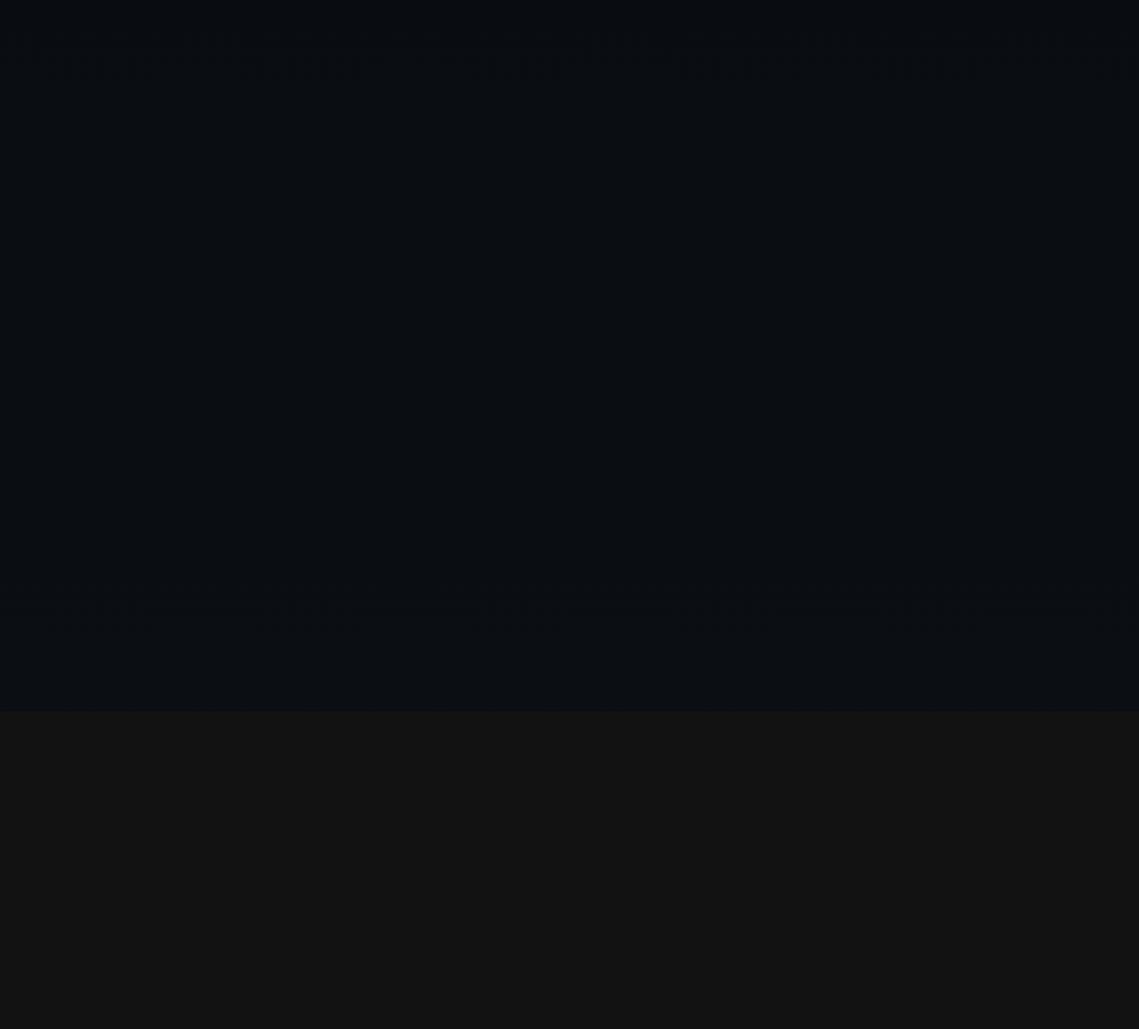
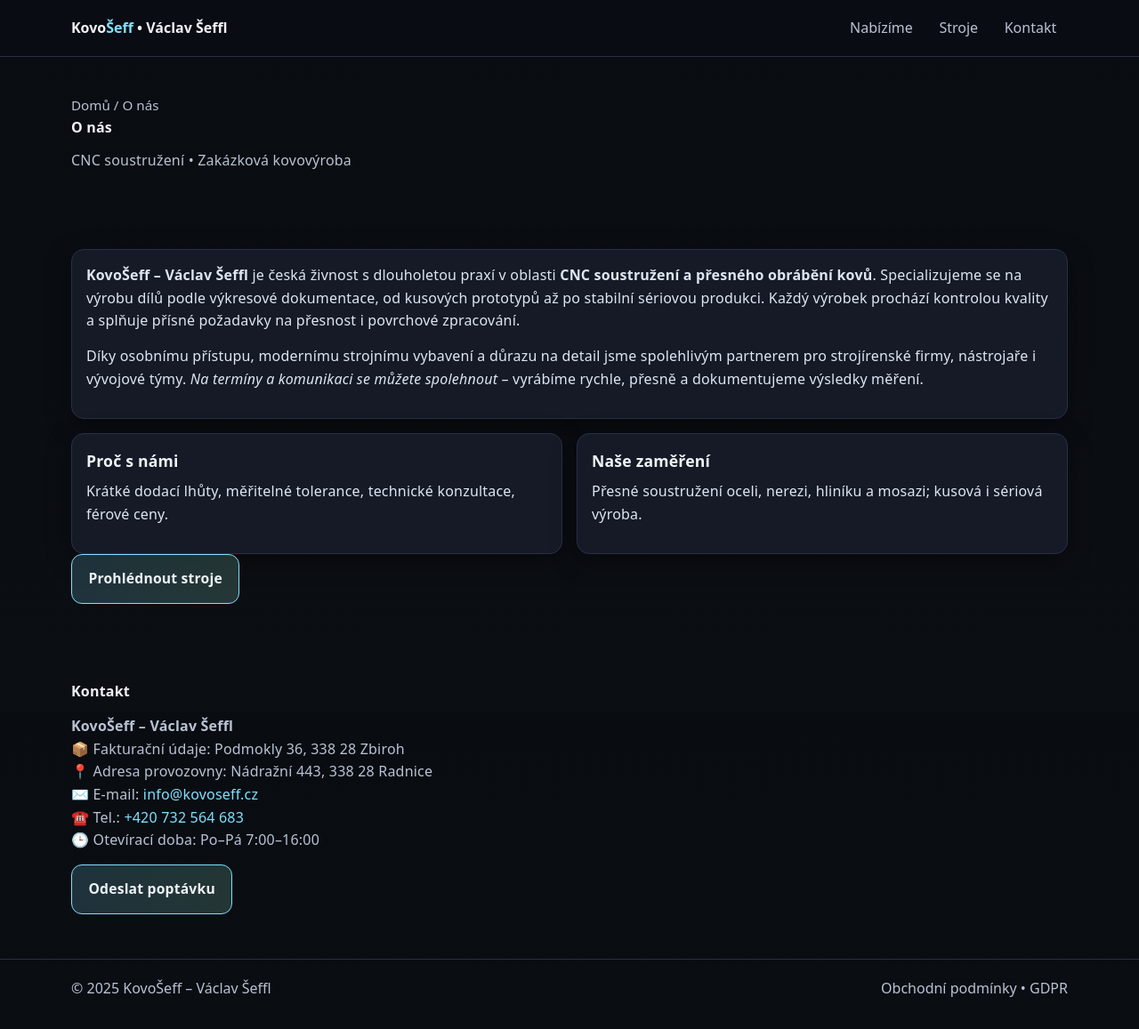
Before and after one commit to sefflovapetra-alt/KOVOSEFF, a plain HTML site: page onas.html in a window 1280 px wide. Shown: the whole page at 89% size. Before the commit the page ends 800 px from the top, so only its background shows below. Drawn offline with Linux system fonts and the light colour scheme.

Commit message:
Update onas.html

```diff
--- a/onas.html
+++ b/onas.html
@@ -82,4 +82,99 @@
     .brand{font-weight:800}.brand span{color:var(--accent)}
     .links{display:flex;gap:.25rem}
     .links a{display:inline-block;padding:.55rem .8rem;border-radius:10px;color:var(--text-muted);transition:background var(--trans-fast),color var(--trans-fast),transform var(--trans-fast)}
-    .links a:hover
+    .links a:hover{background:rgba(127,225,255,.12);color:var(--text);text-decoration:none;transform:translateY(-1px)}
+    .links a:focus-visible{outline:none;box-shadow:var(--ring);border-radius:10px}
+    .wrap{width:var(--w);margin-inline:auto}
+    section{padding:2.25rem 0;scroll-margin-top:calc(var(--header-h) + 12px)}
+    .btn,.cta{
+      display:inline-flex;align-items:center;justify-content:center;gap:.5rem;padding:.9rem 1.15rem;border-radius:12px;font-weight:700;font-size:.98rem;
+      border:1px solid var(--accent);background:linear-gradient(90deg,rgba(127,225,255,.18),rgba(154,245,214,.18));
+      color:var(--text);transition:transform var(--trans-fast),box-shadow var(--trans-fast),filter var(--trans-fast);will-change:transform
+    }
+    .btn:hover,.cta:hover{transform:translateY(-1px);box-shadow:0 6px 22px rgba(127,225,255,.18);text-decoration:none;filter:saturate(1.05)}
+    .btn:active,.cta:active{transform:translateY(0)}
+    .btn:focus-visible,.cta:focus-visible{outline:none;box-shadow:var(--ring)}
+    .card{background:var(--card);border:1px solid var(--border);border-radius:var(--radius);padding:1rem;box-shadow:var(--shadow);transition:transform var(--trans-slow),box-shadow var(--trans-slow),border-color var(--trans-slow)}
+    .card:hover{transform:translateY(-2px);box-shadow:0 10px 28px rgba(0,0,0,.45),0 0 0 1px rgba(127,225,255,.08) inset;border-color:#3a4667}
+    .grid{display:grid;grid-template-columns:1fr;gap:1rem;margin-top:1rem}
+    @media(min-width:760px){.grid.two{grid-template-columns:repeat(2,1fr)}}
+    footer{border-top:1px solid var(--border);padding:1.25rem 0 2rem;color:var(--text-muted)}
+    .foot{display:flex;flex-wrap:wrap;gap:.75rem;justify-content:space-between;align-items:center}
+    .foot a{color:var(--text-muted)} .foot a:hover{color:var(--text);text-decoration:underline}
+    nav.breadcrumb{font-size:.95rem;margin-top:.35rem}
+    nav.breadcrumb a{color:var(--text-muted)} nav.breadcrumb span{color:var(--text-muted)}
+  </style>
+</head>
+<body>
+
+  <!-- Header -->
+  <header>
+    <nav class="nav" aria-label="Hlavní navigace">
+      <div class="brand"><a href="index.html" style="color:inherit;text-decoration:none">Kovo<span>Šeff</span> • Václav Šeffl</a></div>
+      <div class="links">
+        <a href="index.html#nabizime">Nabízíme</a>
+        <a href="stroje.html">Stroje</a>
+        <a href="#kontakt">Kontakt</a>
+      </div>
+    </nav>
+  </header>
+
+  <!-- Hero / Page Title -->
+  <section class="wrap" id="top">
+    <nav class="breadcrumb" aria-label="Drobečková navigace">
+      <a href="index.html">Domů</a> <span> / </span> <span aria-current="page">O nás</span>
+    </nav>
+    <h1>O nás</h1>
+    <p class="muted">CNC soustružení • Zakázková kovovýroba</p>
+  </section>
+
+  <!-- About content -->
+  <section class="wrap">
+    <article class="card">
+      <p><strong>KovoŠeff – Václav Šeffl</strong> je česká živnost s dlouholetou praxí v oblasti <strong>CNC soustružení a přesného obrábění kovů</strong>. Specializujeme se na výrobu dílů podle výkresové dokumentace, od kusových prototypů až po stabilní sériovou produkci. Každý výrobek prochází kontrolou kvality a splňuje přísné požadavky na přesnost i povrchové zpracování.</p>
+      <p>Díky osobnímu přístupu, modernímu strojnímu vybavení a důrazu na detail jsme spolehlivým partnerem pro strojírenské firmy, nástrojaře i vývojové týmy. <em>Na termíny a komunikaci se můžete spolehnout</em> – vyrábíme rychle, přesně a dokumentujeme výsledky měření.</p>
+    </article>
+
+    <div class="grid two">
+      <div class="card">
+        <h3>Proč s námi</h3>
+        <p>Krátké dodací lhůty, měřitelné tolerance, technické konzultace, férové ceny.</p>
+      </div>
+      <div class="card">
+        <h3>Naše zaměření</h3>
+        <p>Přesné soustružení oceli, nerezi, hliníku a mosazi; kusová i sériová výroba.</p>
+      </div>
+    </div>
+
+    <p><a class="cta" href="stroje.html">Prohlédnout stroje</a></p>
+  </section>
+
+  <!-- Kontakt -->
+  <section class="wrap" id="kontakt" aria-label="Kontakt">
+    <h2>Kontakt</h2>
+    <p class="muted">
+      <strong>KovoŠeff – Václav Šeffl</strong><br />
+      📦 Fakturační údaje: Podmokly 36, 338 28 Zbiroh<br />
+      📍 Adresa provozovny: Nádražní 443, 338 28 Radnice<br />
+      ✉️ E-mail: <a href="mailto:info@kovoseff.cz">info@kovoseff.cz</a><br />
+      ☎️ Tel.: <a href="tel:+420732564683">+420 732 564 683</a><br />
+      🕒 Otevírací doba: Po–Pá 7:00–16:00
+    </p>
+    <p><a class="btn" href="index.html#kontakt">Odeslat poptávku</a></p>
+  </section>
+
+  <footer>
+    <div class="wrap foot">
+      <div>© <span id="y"></span> KovoŠeff – Václav Šeffl</div>
+      <nav aria-label="Právní odkazy">
+        <a href="index.html#obchodni-podminky">Obchodní podmínky</a> •
+        <a href="index.html#gdpr">GDPR</a>
+      </nav>
+    </div>
+  </footer>
+
+  <script>
+    document.getElementById('y').textContent = new Date().getFullYear();
+  </script>
+</body>
+</html>
```
